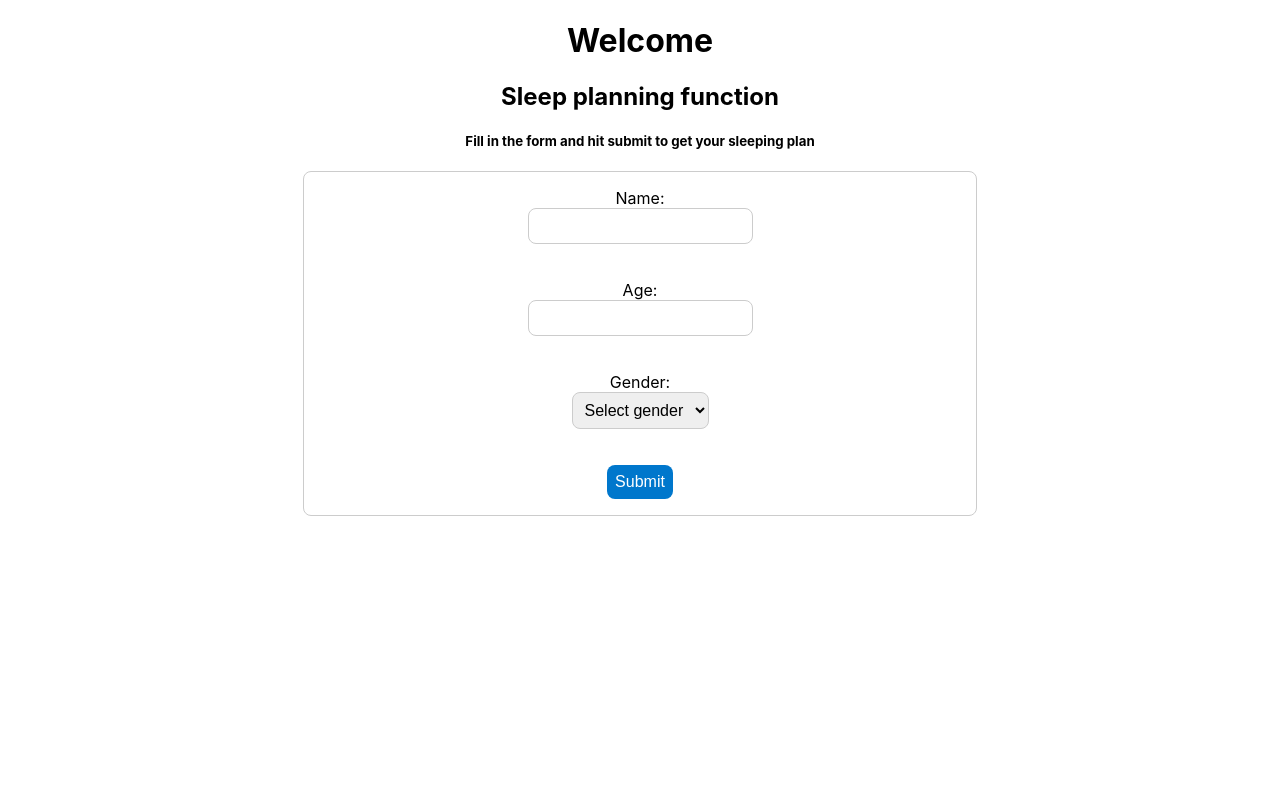
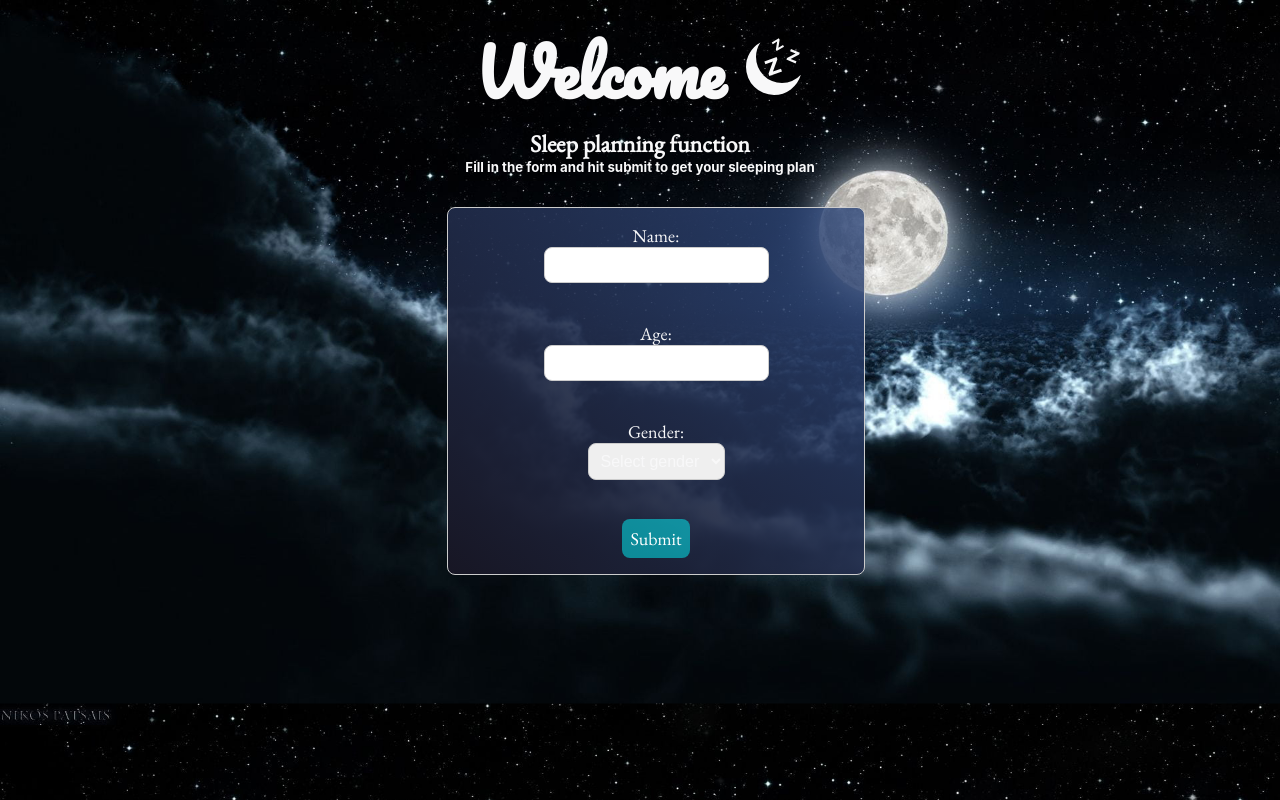
Before and after one commit to ngavu2004/sleep-calculator, a React (Create React App) app: page / in a window 1280 px wide. Built offline with nearby package versions, Linux system fonts and the light colour scheme.

Commit message:
Styling sheets

```diff
--- a/package.json
+++ b/package.json
@@ -1,6 +1,7 @@
 {
   "name": "sleep-calculator",
   "version": "0.1.0",
+  "homepage": "https://ngavu2004.github.io/sleep-calculator",
   "private": true,
   "dependencies": {
     "@testing-library/jest-dom": "^5.16.5",
@@ -37,5 +38,8 @@
       "last 1 firefox version",
       "last 1 safari version"
     ]
+  },
+  "devDependencies": {
+    "gh-pages": "^5.0.0"
   }
 }
--- a/public/index.html
+++ b/public/index.html
@@ -9,7 +9,13 @@
       name="description"
       content="Web site created using create-react-app"
     />
+    <link rel="preconnect" href="https://fonts.googleapis.com">
+    <link rel="preconnect" href="https://fonts.gstatic.com" crossorigin>
+    <link href="https://fonts.googleapis.com/css2?family=EB+Garamond&display=swap" rel="stylesheet">
     <link rel="apple-touch-icon" href="%PUBLIC_URL%/logo192.png" />
+    <link rel="preconnect" href="https://fonts.googleapis.com">
+    <link rel="preconnect" href="https://fonts.gstatic.com" crossorigin>
+    <link href="https://fonts.googleapis.com/css2?family=Pacifico&display=swap" rel="stylesheet">
     <!--
       manifest.json provides metadata used when your web app is installed on a
       user's mobile device or desktop. See https://developers.google.com/web/fundamentals/web-app-manifest/
--- a/src/App.css
+++ b/src/App.css
@@ -1,4 +1,11 @@
 /* Color pallete */
-.root {
-  width: 100%;
+* {
+  margin: 0;
+  color: #f8f8f9;
 }
+
+body {
+  background-image: url("./images/background_image.jpg");
+  background-size: cover;
+  background-position: center;
+}
--- a/src/components/SleepPlanning.js
+++ b/src/components/SleepPlanning.js
@@ -1,13 +1,14 @@
 import SleepHabitForm from "./SleepHabitForm";
 import SleepPlanningResult from "./SleepPlanningResult";
 import './stylesheets/SleepPlanning.css';
+import {GiNightSleep} from "react-icons/gi";
 import {BrowserRouter as Router, Routes, Route} from 'react-router-dom';
 import { useState } from "react";
 const SleepPlanning = () => {
     return (
         <div className="planning-root">
             <div className="header">
-                <h1>Welcome</h1>
+                <h1>Welcome <span><GiNightSleep/></span></h1>
                 <h2>Sleep planning function</h2>
                 <h5>Fill in the form and hit submit to get your sleeping plan</h5>
             </div>
--- a/src/components/SleepPlanningResult.js
+++ b/src/components/SleepPlanningResult.js
@@ -1,4 +1,5 @@
 import './stylesheets/SleepPlanningResult.css';
+import calendar from '../images/calendar.png';
 const SleepPlanningResult = (props) => {
 
     const { name, age, gender, onReset } = props;
@@ -26,20 +27,31 @@ const SleepPlanningResult = (props) => {
     }
 
     return (
-        <div className='root'>
+        <div className='sleepPlanRoot'>
 
             <div className="container">
+                <h2>Hi, {name}!</h2>
                 <div className="sleepPlan">
-                    <h2>Hi, {name}!</h2>
                     <p>
                         Based on your age ({age}) and gender ({gender}), you should aim to sleep
                         for {sleepingHours} per night.
+                        This is the sleep plan:
+                        <ul>
+                            <li>Monday: 10 PM - 6 AM</li>
+                            <li>Tuesday: 10 PM - 6 AM</li>
+                            <li>Wednesday: 10 PM - 6 AM</li>
+                            <li>Thursday: 10 PM - 6 AM</li>
+                            <li>Friday: 10 PM - 6 AM</li>
+                            <li>Saturday: 10 PM - 6 AM</li>
+                            <li>Sunday: 10 PM - 6 AM</li>
+
+                        </ul>
                     </p>
                     <button onClick={onReset}>Return</button>
                 </div>
-                <div className="calendar">
-                    <img src='./images/calendar.png' />
-                </div>
+                {/* <div className="calendar">
+                    <img src={calendar} />
+                </div> */}
 
             </div>
         </div>
--- a/src/components/stylesheets/SleepHabitForm.css
+++ b/src/components/stylesheets/SleepHabitForm.css
@@ -7,7 +7,8 @@
   }
 
   .my-form {
-    width: 50%;
+    padding: 5vh;
+    width: 30%;
   }
 }
 
@@ -25,7 +26,10 @@
     width: 50%;
   }
 }
-
+.formContainer {
+  margin-top: 2rem;
+  margin-bottom: 2rem;
+}
 .my-form {
     display: flex;
     flex-direction: column;
@@ -33,8 +37,16 @@
     padding: 2vh;
     border: 1px solid #ccc;
     border-radius: 0.5rem;
+    background: linear-gradient(to top right, rgba(23, 22, 36,1), rgba(47, 73, 125, 0.8));
+    font-family: 'EB Garamond', serif;
+    font-size: large;
   }
-
+  .my-form input {
+    color: black;
+  }
+  .my-form:hover {
+    box-shadow: 2px 2px 20px rgba(0, 245, 251, 0.5);
+  }
   .my-form__label {
     display: flex;
     flex-direction: column;
@@ -55,14 +67,16 @@
 
   .my-form__button {
     padding: 0.5rem;
-    font-size: 1rem;
     border: none;
     border-radius: 0.5rem;
-    background-color: #0077cc;
+    background-color: rgba(0, 245, 251, 0.5);
+    padding: 1vh;
     color: #fff;
     cursor: pointer;
+    font-family: 'EB Garamond', serif;
+    font-size: large;
   }
 
   .my-form__button:hover {
-    background-color: #005299;
+    box-shadow: 2px 2px 20px rgba(0, 245, 251, 0.5);
   }
--- a/src/components/stylesheets/SleepPlanning.css
+++ b/src/components/stylesheets/SleepPlanning.css
@@ -1,4 +1,14 @@
 .planning-root {
     text-align: center;
     /* width: 100vw; */
+    margin: 2vh;
 }
+
+.planning-root h1 {
+    font-family: 'Pacifico', cursive;
+    font-size: 8vh;
+}
+
+.planning-root h2 {
+    font-family: 'EB Garamond', serif;
+}
--- a/src/components/stylesheets/SleepPlanningResult.css
+++ b/src/components/stylesheets/SleepPlanningResult.css
@@ -1,32 +1,80 @@
 @media screen and (min-width: 768px) {
-    .root {
+    .sleepPlanRoot {
+      display: flex;
+      justify-content: center;
+      align-items: center;
+      width: 100vw;
+      position: relative;
+    }
+
+    .container{
+      width: 50%;
+      display: flex;
+      justify-content: center;
+      align-items: center;
+      margin: auto;
+    }
+  }
+
+  /* Styles for small screens */
+  @media screen and (max-width: 767px) {
+    .sleepPlanRoot {
       display: flex;
       justify-content: center;
       align-items: center;
       width: 100vw;
     }
 
-    .container{
-      width: 50%;
+    .container {
+        width: 100%;
     }
   }
 
-  /* Styles for small screens */
-  @media screen and (max-width: 767px) {
-    .root {
-      display: flex;
-      justify-content: center;
-      align-items: center;
-      width: 100vw;
-      height: 60vh;
-    }
+.sleepPlan  {
+    border: 1px solid #ccc;
+    border-radius: 0.5rem;
+    margin: 2vh;
+    padding: 2.5rem;
+    padding: 3vh 2vh;
+    border: 1px solid #ccc;
+    border-radius: 0.5rem;
+    background: linear-gradient(to top right, rgba(23, 22, 36,1), rgba(47, 73, 125, 0.8));
+    font-family: 'EB Garamond', serif;
+    font-size: large;
+}
 
-    .container {
-      width: 50%;
-    }
+.sleepPlan:hover {
+    box-shadow: 2px 2px 20px rgba(0, 245, 251, 0.5);
+  }
+
+.sleepPlan p {
+    text-align: left;
+}
+
+.sleepPlan button {
+    text-align: center;
+    padding: 0.5rem;
+    border: none;
+    border-radius: 0.5rem;
+    background-color: rgba(0, 245, 251, 0.5);
+    padding: 1vh;
+    color: #fff;
+    cursor: pointer;
+    font-family: 'EB Garamond', serif;
+    font-size: large;
+    cursor: pointer;
+}
+
+.sleepPlan button:hover {
+    box-shadow: 2px 2px 20px rgba(0, 245, 251, 0.5);
   }
 
 .calendar {
-    width: 50%;
-    height: 50%;
+    margin: auto;
+    padding: 5vh;
 }
+
+.calendar img {
+
+    width: 100%;
+}
```
Also changed, not shown: src/images/background_image.jpg (added), 1 other file (tests, documents, lock files or other folders).
